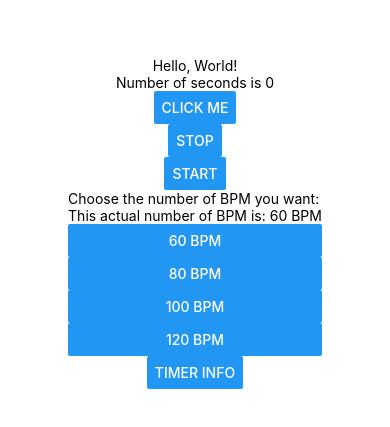
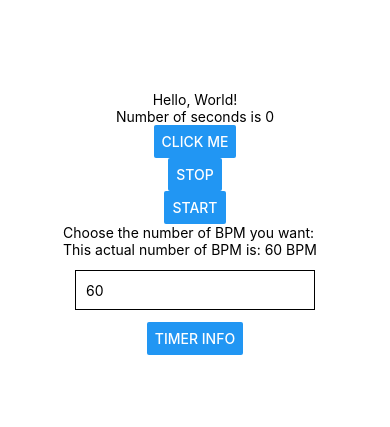
Before and after one commit to tdimnet/a-guitarists-best-friend, a React Native app: screen / in a window 390 px wide. Shown: the part 199-626 px from the top of the page. Built offline with nearby package versions, Linux system fonts and the light colour scheme.

Commit message:
Handling metronome dynamically

```diff
--- a/App.js
+++ b/App.js
@@ -1,13 +1,13 @@
 import { useState, useEffect } from "react";
 import { StatusBar } from "expo-status-bar";
-import { StyleSheet, Text, View, Button } from "react-native";
+import { StyleSheet, Text, View, Button, TextInput } from "react-native";
 import { Audio } from "expo-av";
 
 export default function App() {
   const [isTicking, setIsTicking] = useState(false);
   const [seconds, setSeconds] = useState(0);
   const [bpm, setBpm] = useState(60);
-  const [sound, setSound] = useState()
+  const [sound, setSound] = useState();
 
   useEffect(() => {
     if (isTicking) {
@@ -25,35 +25,23 @@ export default function App() {
           sound.unloadAsync();
         }
       : undefined;
-  }, [sound])
+  }, [sound]);
 
   async function playSound() {
     const { sound } = await Audio.Sound.createAsync(
       require("./assets/AccessGranted.m4a")
     );
 
-    setSound(sound)
+    setSound(sound);
 
     await sound.playAsync();
   }
 
   function handleTimer() {
-    const oneBitPerSecond = 60;
-    const oneBitPerOneSecondAndThree = 80;
-    const oneBitPerOneSecondAndSix = 100;
-    const twoBitPerSecond = 120;
+    const secondsInMinute = 60;
+    const toNumber = Number(bpm)
 
-    if (bpm === oneBitPerSecond) {
-      return 1000;
-    } else if (bpm === oneBitPerOneSecondAndThree) {
-      return 750;
-    } else if (bpm === oneBitPerOneSecondAndSix) {
-      return 600;
-    } else if (bpm === twoBitPerSecond) {
-      return 500;
-    } else {
-      throw new Error("Something went wrong");
-    }
+    return (secondsInMinute / toNumber) * 1000
   }
 
   return (
@@ -66,10 +54,7 @@ export default function App() {
       <View>
         <Text>Choose the number of BPM you want:</Text>
         <Text>This actual number of BPM is: {bpm} BPM</Text>
-        <Button onPress={() => setBpm(60)} title="60 BPM"></Button>
-        <Button onPress={() => setBpm(80)} title="80 BPM"></Button>
-        <Button onPress={() => setBpm(100)} title="100 BPM"></Button>
-        <Button onPress={() => setBpm(120)} title="120 BPM"></Button>
+        <TextInput style={styles.input} value={bpm} onChangeText={setBpm} keyboardType="numeric" />
       </View>
       <View>
         <Button onPress={() => handleTimer()} title="Timer info" />
@@ -86,4 +71,10 @@ const styles = StyleSheet.create({
     alignItems: "center",
     justifyContent: "center",
   },
+  input: {
+    height: 40,
+    margin: 12,
+    borderWidth: 1,
+    padding: 10,
+  },
 });
```
